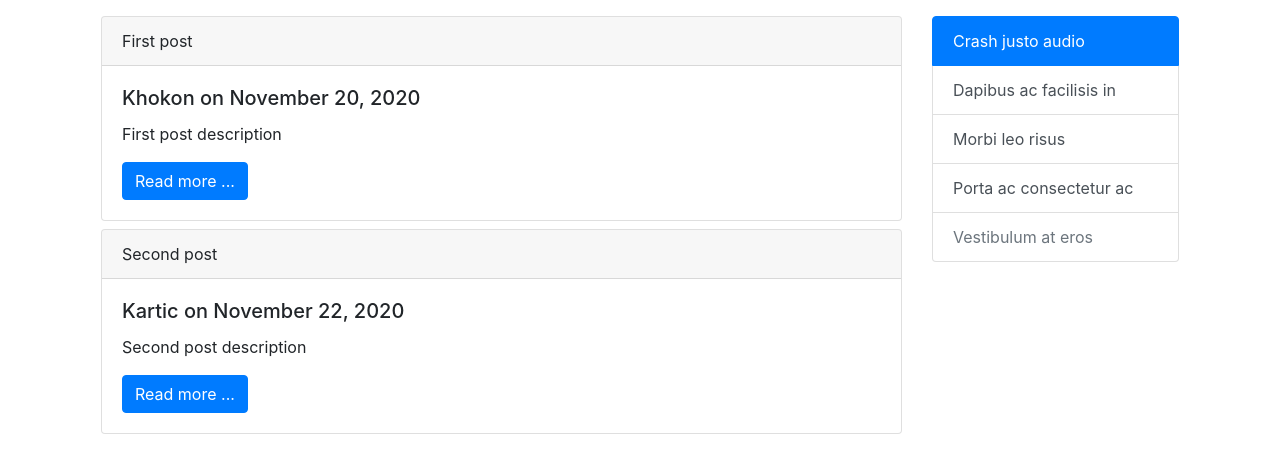
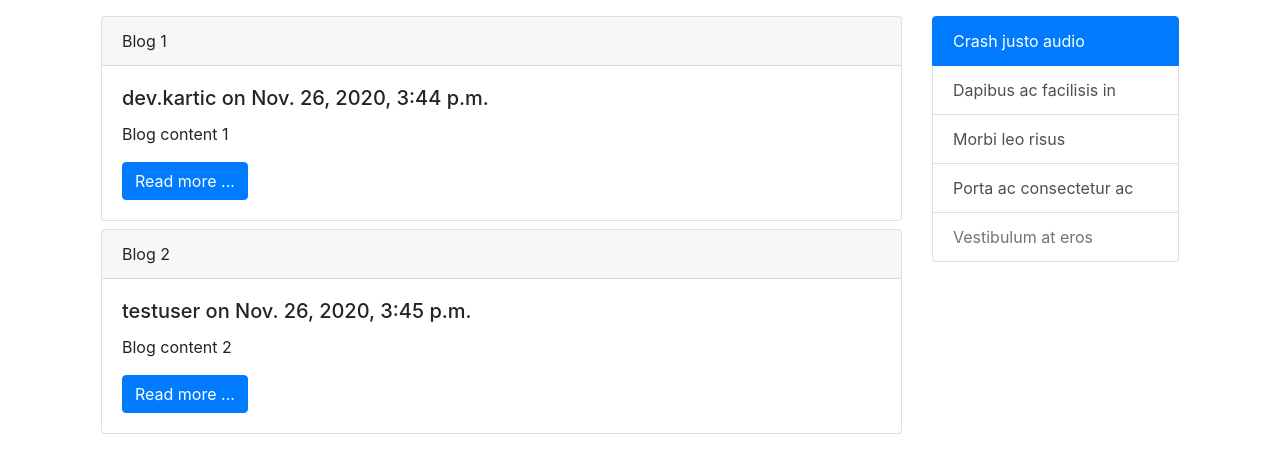
Before and after one commit to devkartic/myblog, a Django app: page / in a window 1280 px wide. Shown: the part 56-529 px from the top of the page. Run offline with Django 3.2, Linux system fonts and the light colour scheme; data comes from the database, SQL or seed files in the repository; both versions use the stored data as it was after the commit; some libraries are stand-ins or nearby versions.

Commit message:
Post create by terminal

```diff
--- a/blog/templates/blog/home.html
+++ b/blog/templates/blog/home.html
@@ -7,7 +7,7 @@
             </div>
             <div class="card-body">
                 <h5 class="card-title">{{ post.author }} on {{ post.date_posted }}</h5>
-                <p class="card-text">{{ post.description }}</p>
+                <p class="card-text">{{ post.content }}</p>
                 <a href="#" class="btn btn-primary">Read more ...</a>
             </div>
         </div>
--- a/blog/views.py
+++ b/blog/views.py
@@ -1,5 +1,6 @@
 from django.shortcuts import render
 from django.http import HttpResponse
+from blog.models import Post;
 
 # Create your views here.
 posts = [
@@ -19,7 +20,7 @@ posts = [
 
 def home(request):
     contest = {
-        'posts': posts
+        'posts': Post.objects.all()
     }
     return render(request, 'blog/home.html', contest)
 
```
Also changed, not shown: db.sqlite3.
